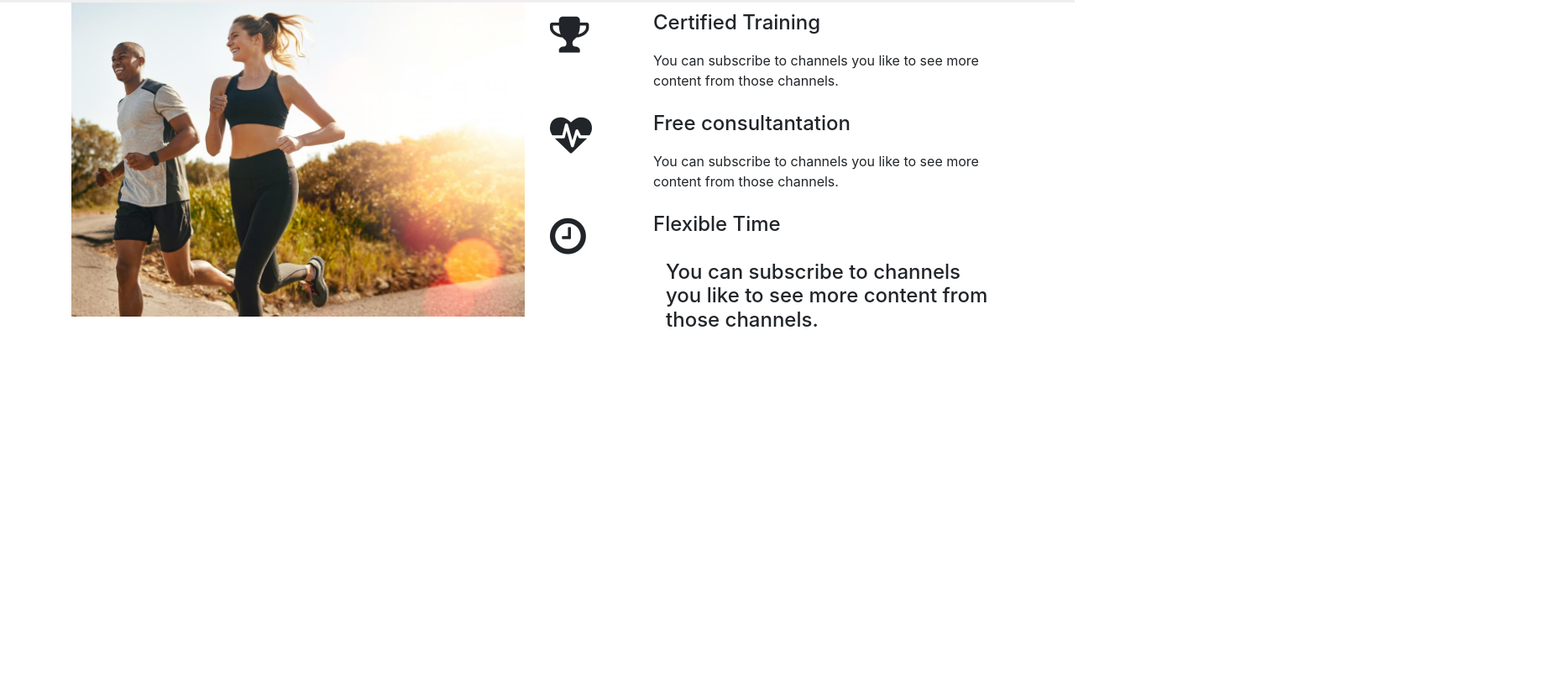
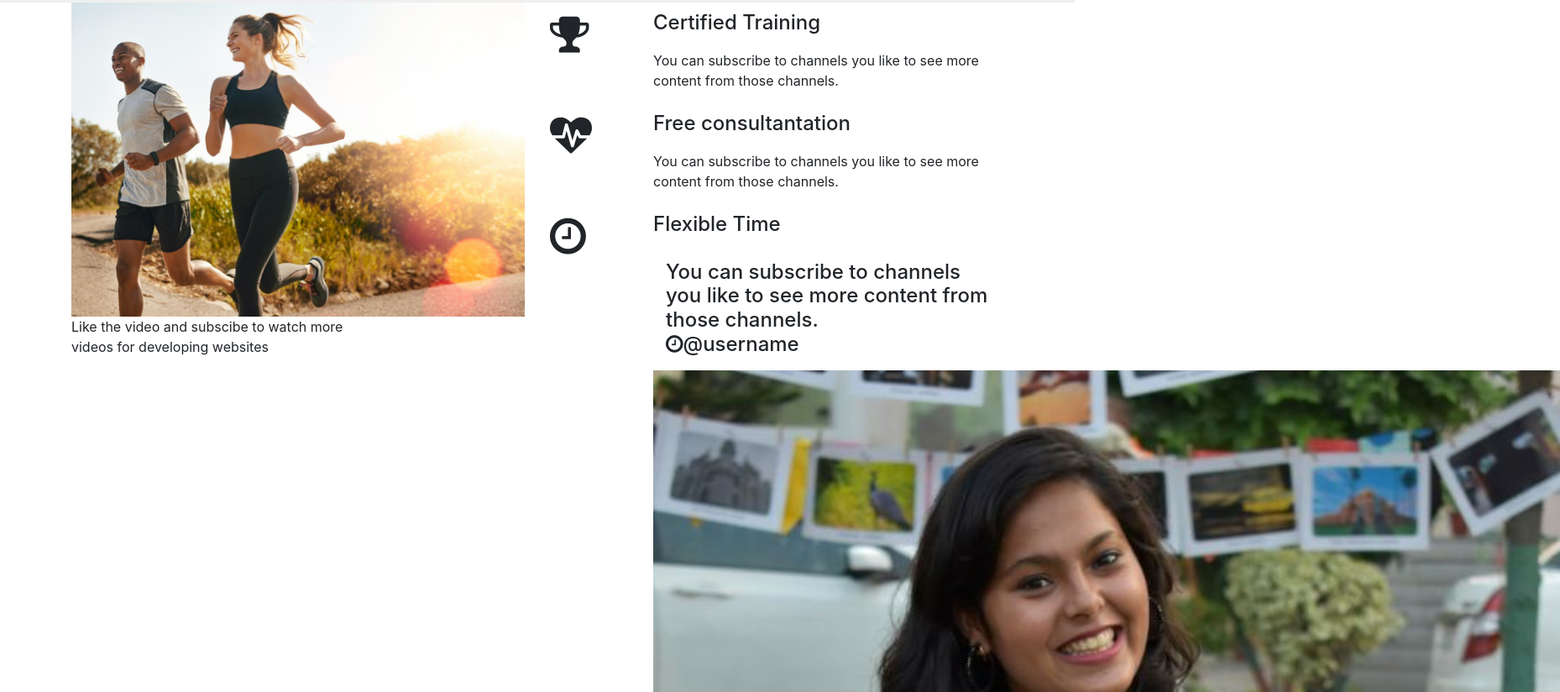
Before and after one commit to SanyaKasaudhan/FitnessWebsite, a plain HTML site: page index.html in a window 1280 px wide. Shown: the part 2220-3044 px from the top of the page at 84% size, 1858 px wide, since content can reach past the window. Before the commit the page ends 2642 px from the top, so only its background shows below. Drawn offline with nearby package versions, Linux system fonts and the light colour scheme.

Commit message:
testimonaial

```diff
--- a/index.html
+++ b/index.html
@@ -162,7 +162,9 @@
                         <div class="feature-right">
                             <h4>Flexible Time<h4>
                             <p>You can subscribe to channels you like to see more content
-                                from those channels. </p>
+                                from those channels. <br>
+                        <i class="fa fa-clock-o"></i><span>@username</span></p>
+                        <img src="./sanya.jpg">
                         </div>
                     </div>
                 </div>
@@ -170,6 +172,15 @@
         </div>
     </section>
 
-    <!--------- Testing --------->
+    <!--------- Testimonials --------->
+    <section class="testimonials">
+        <div class="container">
+            <div class="row">
+                <div class="col-md-4">
+                    <p class="review">Like the video and subscibe to watch more videos for developing websites</p>
+                </div>
+            </div>
+        </div>
+    </section>
 </body>
 </html>
--- a/style.css
+++ b/style.css
@@ -119,3 +119,5 @@ padding: 5px;
     padding-left: 15px;
     text-align: left;
 }
+
+/* ---------------- Testimonails -------------*/
```
Also changed, not shown: sanya.jpg (added).
